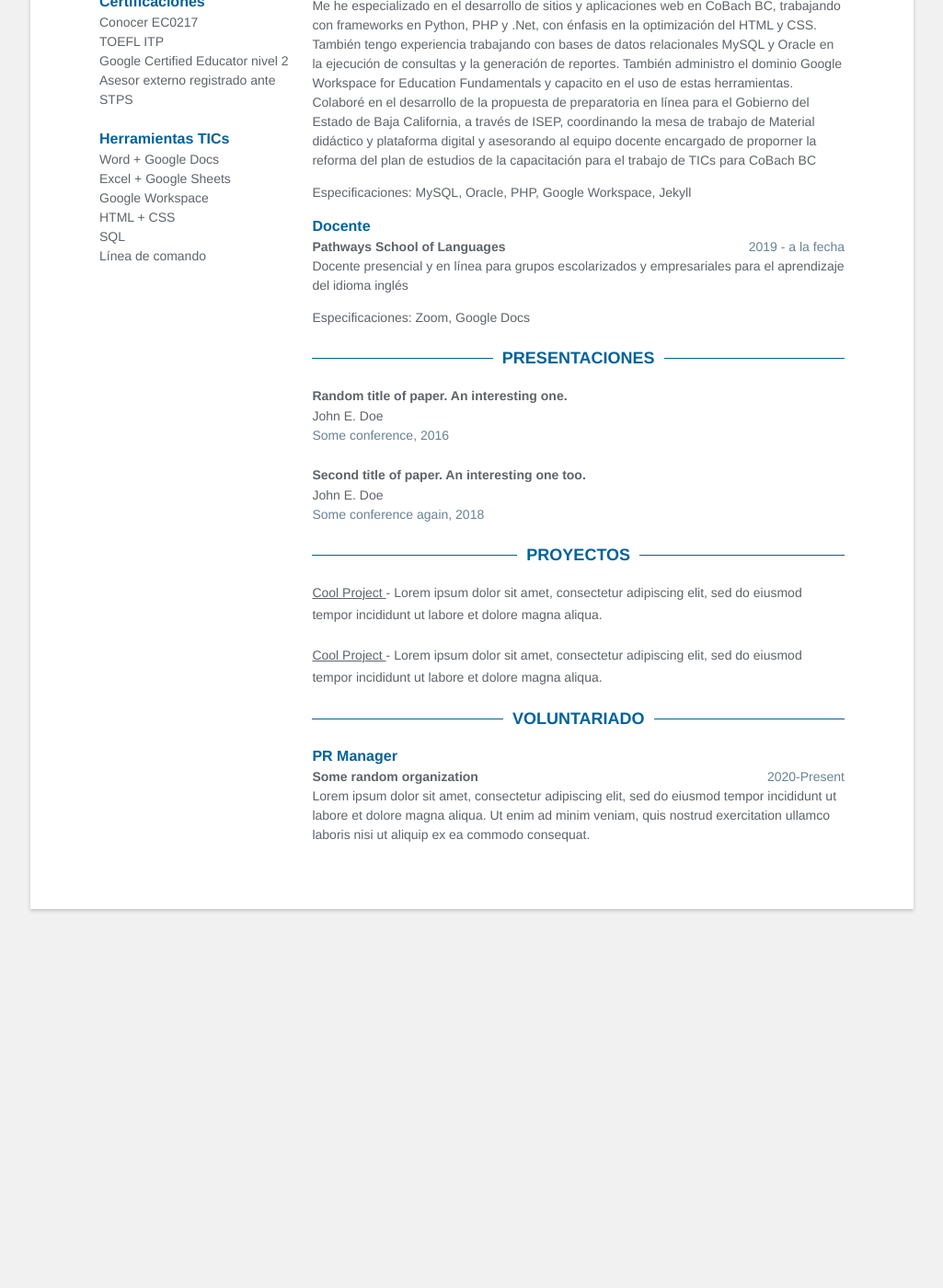
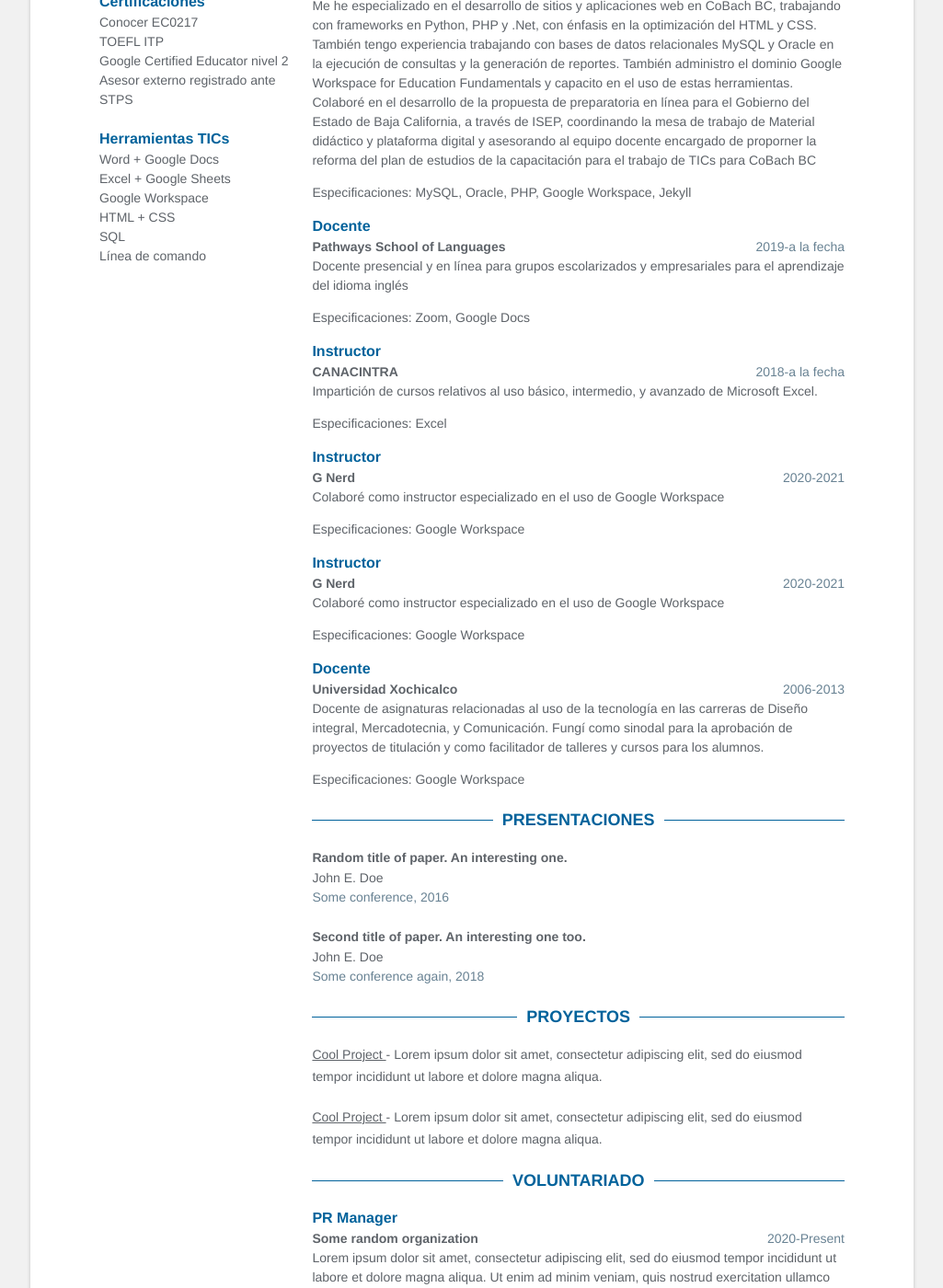
Before and after one commit to camachevaz/cv, a Jekyll site: the page built from index.html, in a window 1280 px wide and 1400 px high, scrolled down 596 px. Shown: the whole window at 92% size, without its empty margins (127-1152 px from the left). Built offline with Jekyll 4.4.1, drawn with Linux system fonts in a browser that asks for light colours; before the commit the page ends 1614 px from its top, so only the background shows below that.

Commit message:
Update data.yml

```diff
--- a/_data/data.yml
+++ b/_data/data.yml
@@ -61,14 +61,43 @@ experience:
       Colaboré en el desarrollo de la propuesta de preparatoria en línea para el Gobierno del Estado de Baja California, a través de ISEP, coordinando la mesa de trabajo de Material didáctico y plataforma digital y asesorando al equipo docente encargado de proporner la reforma del plan de estudios de la capacitación para el trabajo de TICs para CoBach BC
     technologies_used: |
       MySQL, Oracle, PHP, Google Workspace, Jekyll
-
   - role: Docente
-    time: 2019 - a la fecha
+    time: 2019-a la fecha
     company: Pathways School of Languages
     details: |
       Docente presencial y en línea para grupos escolarizados y empresariales para el aprendizaje del idioma inglés
     technologies_used: |
       Zoom, Google Docs
+  - role: Instructor
+    time: 2018-a la fecha
+    company: CANACINTRA
+    details: |
+      Impartición de cursos relativos al uso básico, intermedio, y avanzado de Microsoft Excel.
+    technologies_used: |
+      Excel
+  - role: Instructor
+    time: 2020-2021
+    company: G Nerd
+    details: |
+      Colaboré como instructor especializado en el uso de Google Workspace
+    technologies_used: |
+      Google Workspace
+  - role: Instructor
+    time: 2020-2021
+    company: G Nerd
+    details: |
+      Colaboré como instructor especializado en el uso de Google Workspace
+    technologies_used: |
+      Google Workspace
+  - role: Docente
+    time: 2006-2013
+    company: Universidad Xochicalco
+    details: |
+      Docente de asignaturas relacionadas al uso de la tecnología en las carreras de Diseño integral, Mercadotecnia, y Comunicación.
+
+      Fungí como sinodal para la aprobación de proyectos de titulación y como facilitador de talleres y cursos para los alumnos.
+    technologies_used: |
+      Google Workspace
 
 publications:
   - title: Random title of paper. An interesting one.
```
